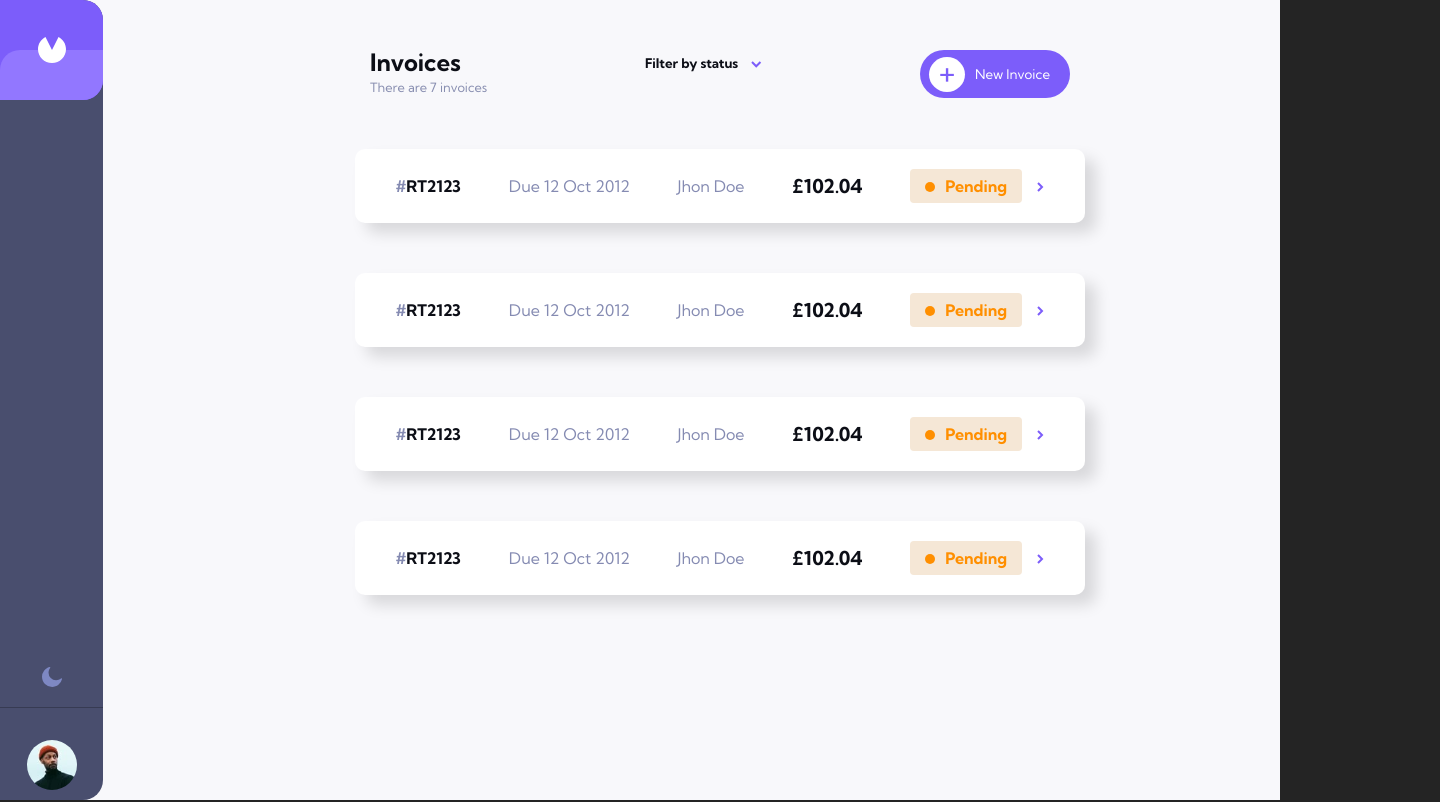
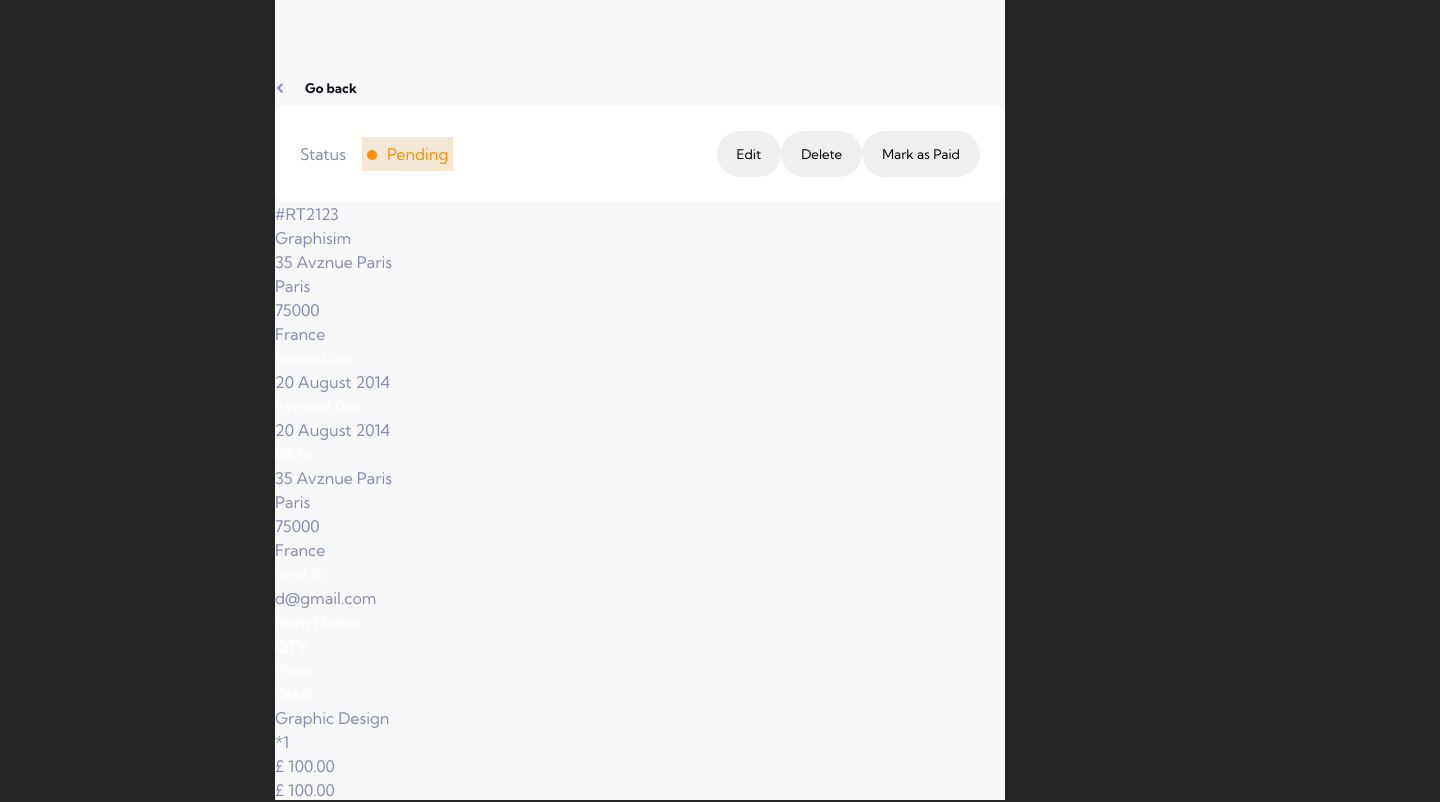
Before and after one commit to dickosmad/invoice-app, a React (Vite) app: page /invoice/1 in a window 1280 px wide. Shown: the top 802 px of the page, 1440 px wide, since content can reach past the window. Built offline with nearby package versions, Linux system fonts and the light colour scheme.

Commit message:
add routing on invoice view component

```diff
--- a/src/App.jsx
+++ b/src/App.jsx
@@ -14,10 +14,10 @@ function App() {
       <div className="main-content-wrapper">
         <Header />
         <InvoiceList />
-        <Routes>
+        {/* <Routes>
           <Route path="/invoice-view" element={<ViewInvoice />} />
-        </Routes>
-        {/* <CreateInvoice /> */}
+        </Routes> */}
+        <CreateInvoice />
       </div>
     </div>
   );
--- a/src/components/InvoiceList/Invoice/Invoice.css
+++ b/src/components/InvoiceList/Invoice/Invoice.css
@@ -32,43 +32,43 @@
         font-weight:900;
         font-size: 1.2em;
     }
-    ul li.invoice-status .status{
+    .invoice-status .status{
         font-weight:600;
         padding: 7px 15px;
         border-radius: 4px;
     }
-    ul li .pending-status {
+     .pending-status {
         color: var(--pending-status-color);
         background: #D7A15D40;
         padding: 5px;
     }
-    ul li .paid-status {
+     .paid-status {
         color: var(--paid-status-color);
         background: #5DD78140;
         padding: 5px;
     }
-    ul li .draft-status {
+     .draft-status {
         color: var(--draft-status-color);
         background: #373B5336;
         padding: 5px;
     }
-    ul li.invoice-status .paid-status-dot{
+     .paid-status-dot{
         background-color: var(--paid-status-color);
     }
-    ul li.invoice-status .pending-status-dot{
+     .pending-status-dot{
         background-color: var(--pending-status-color);
     }
-    ul li.invoice-status .draft-status-dot{
+     .draft-status-dot{
         background-color: var(--draft-status-color);
     }
-    ul li.invoice-status .dot{
+    .invoice-status .dot{
         width: 10px;
         height: 10px;
         display: inline-block;
         border-radius: 50%;
         margin-right: 10px;
     }
-    ul li.invoice-status .right-arrow{
+    .invoice-status .right-arrow{
         margin-left: 15px;
     }
 
--- a/src/components/InvoiceList/Invoice/Invoice.jsx
+++ b/src/components/InvoiceList/Invoice/Invoice.jsx
@@ -1,10 +1,12 @@
 import React from "react";
+import { Link } from "react-router-dom";
 
 import "./Invoice.css";
 
-export default function Invoice() {
+export default function Invoice({ id }) {
   return (
     <>
+      <Link to={`invoice/${id}`}>
         <ul className="invoice-card">
           <li className="invoice-id">
             <span>#</span>RT2123{" "}
@@ -31,6 +33,7 @@ export default function Invoice() {
             </span>
           </li>
         </ul>
+      </Link>
     </>
   );
 }
--- a/src/components/InvoiceList/InvoiceList.jsx
+++ b/src/components/InvoiceList/InvoiceList.jsx
@@ -5,10 +5,10 @@ import "./InvoiceList.css";
 function InvoiceList() {
   return (
     <div className="invoice-list-container">
-      <Invoice />
-      <Invoice />
-      <Invoice />
-      <Invoice />
+      <Invoice id="1" />
+      <Invoice id="2" />
+      <Invoice id="3" />
+      <Invoice id="4" />
     </div>
   );
 }
--- a/src/components/ViewInvoice/ViewInvoice.css
+++ b/src/components/ViewInvoice/ViewInvoice.css
@@ -0,0 +1,44 @@
+.view-invoice-container{
+    min-width: 730px;
+    margin-top: 70px;
+}
+.go-back-container button{
+    padding: 10px 20px 10px 1px;
+    background: none;
+    color: var(--text-black-color);
+    font-weight: bold;
+    cursor: pointer;
+}
+.go-back-container button span{
+    margin-right: 22px;
+}
+.view-invoice-btns-container{
+    display: flex;
+    justify-content: space-between;
+    align-items: center;
+    color: var(--text-black-color);
+    width: clamp(500px,730px,1250px );
+    background: white;
+    padding: 25px;
+    border-radius: 10px;
+}
+.view-invoice-status{
+    display: flex;
+    gap: 1rem;
+    align-items: center;
+}
+.view-invoice-container p{
+    color: var(--invoice-gray-text-color);
+}
+.view-invoice-status .dot{
+    width: 10px;
+    height: 10px;
+    display: inline-block;
+    border-radius: 50%;
+    margin-right: 10px;
+}
+
+.view-invoice-btns-group button{
+    padding: 15px 20px;
+    border-radius: 30px;
+}
--- a/src/components/ViewInvoice/ViewInvoice.jsx
+++ b/src/components/ViewInvoice/ViewInvoice.jsx
@@ -1,9 +1,17 @@
 import React from "react";
+import { useNavigate } from "react-router-dom";
 
+import "./ViewInvoice.css";
 export default function ViewInvoice() {
+  const navigate = useNavigate();
   return (
     <div className="view-invoice-container">
       <div className="go-back-container">
+        <button
+          onClick={() => navigate(-1)}
+          type="button"
+          aria-label="Go back to invoices list"
+        >
           <span className="left-arrow">
             <svg width="7" height="10" xmlns="http://www.w3.org/2000/svg">
               <path
@@ -15,8 +23,7 @@ export default function ViewInvoice() {
               />
             </svg>
           </span>
-        <button type="button" aria-label="Go back to invoices list">
-          Back
+          Go back
         </button>
       </div>
       <div class="view-invoice-btns-container">
--- a/src/main.jsx
+++ b/src/main.jsx
@@ -3,12 +3,23 @@ import ReactDOM from "react-dom/client";
 import App from "./App";
 import "./index.css";
 
-import { BrowserRouter } from "react-router-dom";
+import { createBrowserRouter, RouterProvider } from "react-router-dom";
+
+import ViewInvoice from "./components/ViewInvoice";
+
+const router = createBrowserRouter([
+  {
+    path: "/",
+    element: <App />,
+  },
+  {
+    path: "invoice/:invoiceId",
+    element: <ViewInvoice />,
+  },
+]);
 
 ReactDOM.createRoot(document.getElementById("root")).render(
-  <BrowserRouter>
-    <React.StrictMode>
-      <App />
-    </React.StrictMode>
-  </BrowserRouter>
+  <React.StrictMode>
+    <RouterProvider router={router} />
+  </React.StrictMode>
 );
```
Lines whose indentation alone changed are shown as unchanged.
